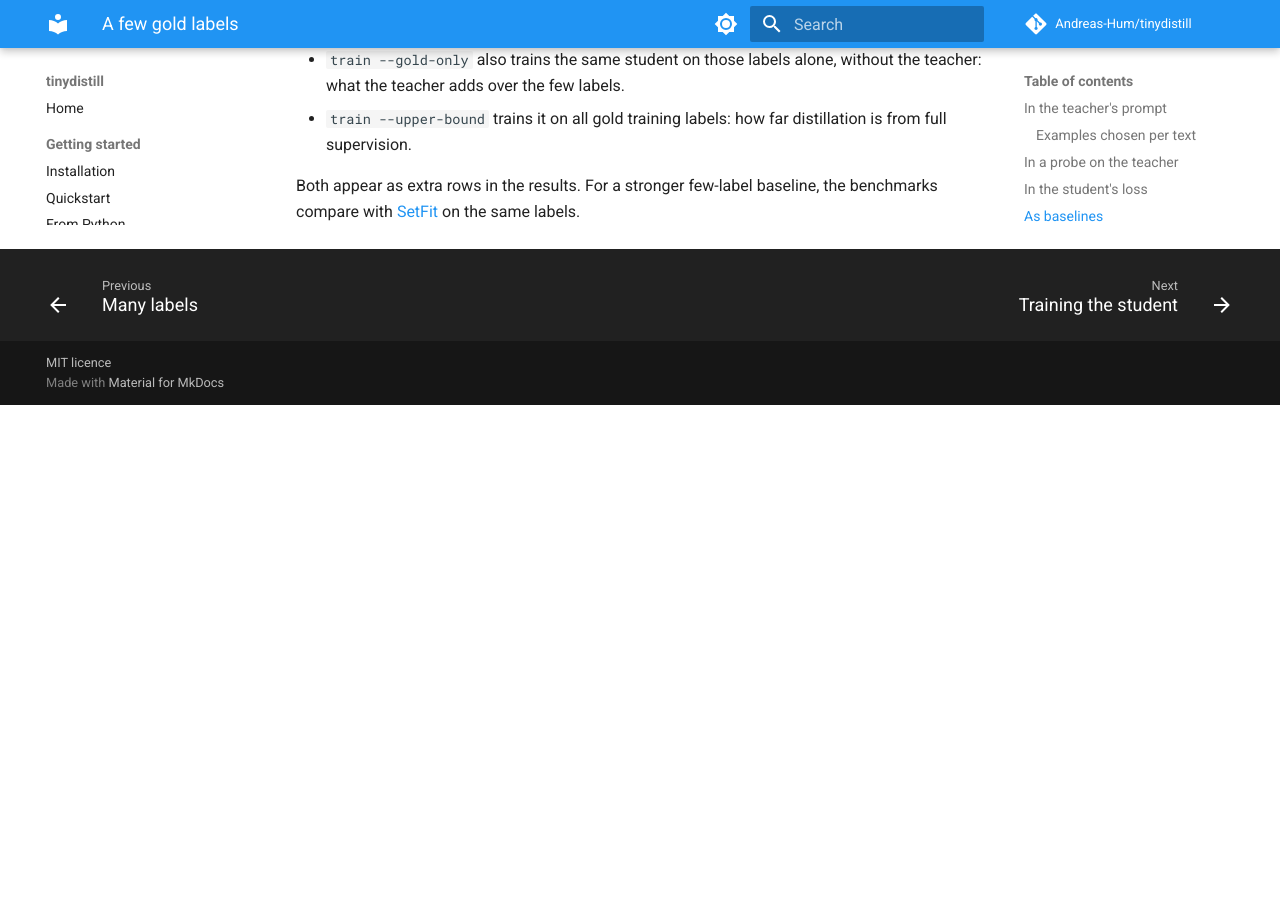
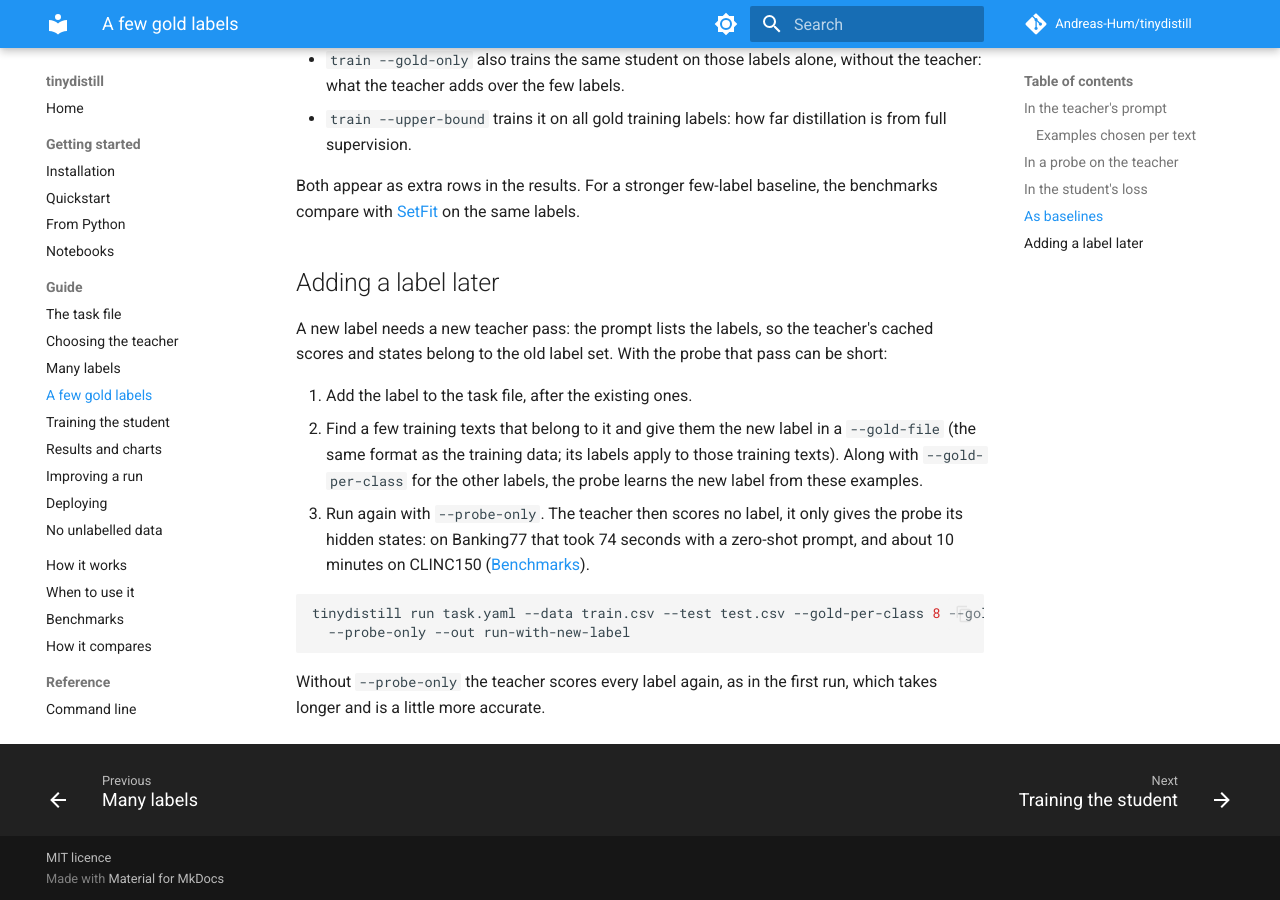
Before and after one commit to Andreas-Hum/tinydistill, an MkDocs documentation site: the page built from docs/guide/gold-labels.md, in a window 1280 px wide and 900 px high, scrolled down 1623 px. Built offline with MkDocs 1.6.1 and Material for MkDocs 9.7.7, drawn with Linux system fonts in a browser that asks for light colours; comment, search, counter and statistics services are not loaded; before the commit the page ends 2028 px from its top, so only the background shows below that.

Commit message:
Docs: adding a label later

````diff
--- a/docs/guide/gold-labels.md
+++ b/docs/guide/gold-labels.md
@@ -63,3 +63,24 @@ default whenever there are gold labels, and `--no-probe` turns it off. See
 
 Both appear as extra rows in the results. For a stronger few-label baseline, the benchmarks compare with
 [SetFit](../results.md#compared-with-setfit) on the same labels.
+
+## Adding a label later
+
+A new label needs a new teacher pass: the prompt lists the labels, so the teacher's cached scores and states
+belong to the old label set. With the probe that pass can be short:
+
+1. Add the label to the task file, after the existing ones.
+2. Find a few training texts that belong to it and give them the new label in a `--gold-file` (the same format
+   as the training data; its labels apply to those training texts). Along with `--gold-per-class` for the
+   other labels, the probe learns the new label from these examples.
+3. Run again with `--probe-only`. The teacher then scores no label, it only gives the probe its hidden states:
+   on Banking77 that took 74 seconds with a zero-shot prompt, and about 10 minutes on CLINC150
+   ([Benchmarks](../results.md#the-probe-alone-minutes-of-labelling-instead-of-hours)).
+
+```sh
+tinydistill run task.yaml --data train.csv --test test.csv --gold-per-class 8 --gold-file new-label.csv \
+  --probe-only --out run-with-new-label
+```
+
+Without `--probe-only` the teacher scores every label again, as in the first run, which takes longer and is a
+little more accurate.
````
Also changed, not shown: CHANGELOG.md (+2 -0 lines).
